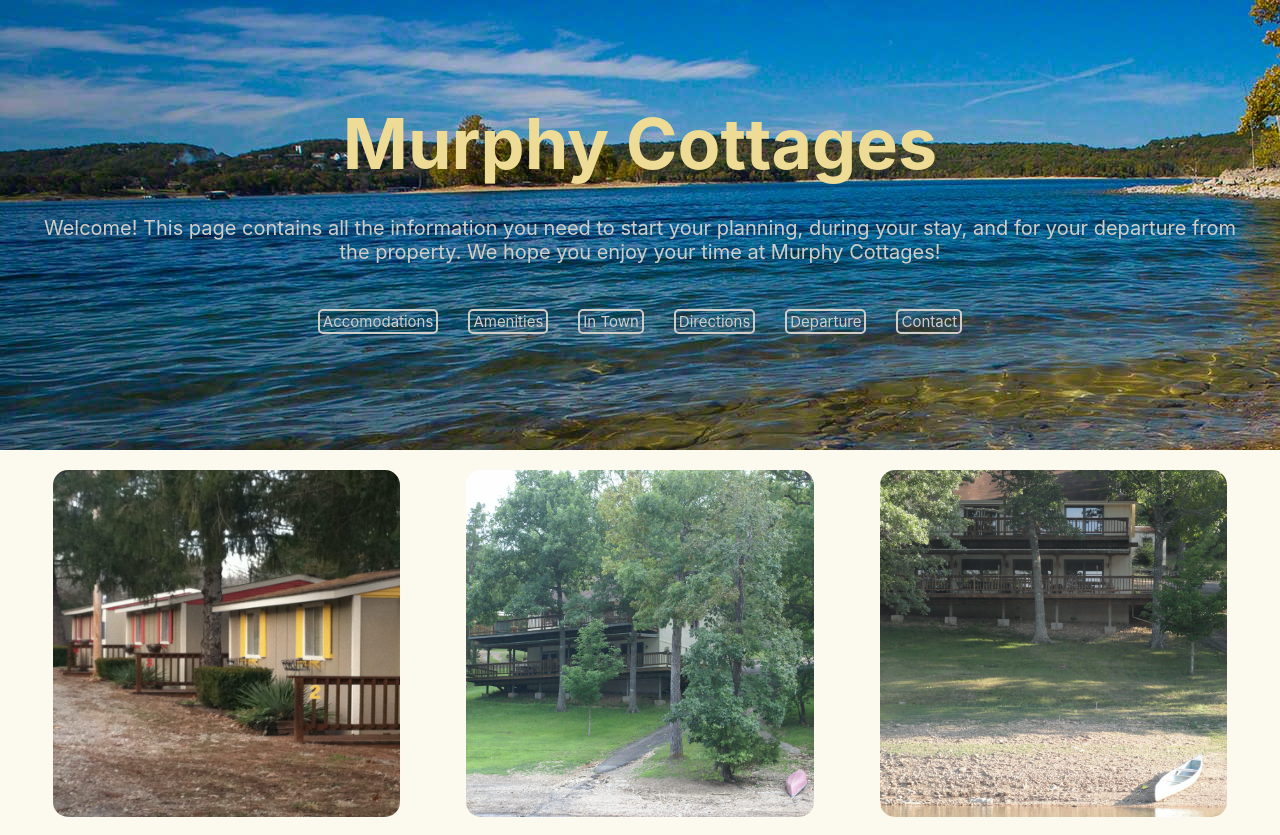
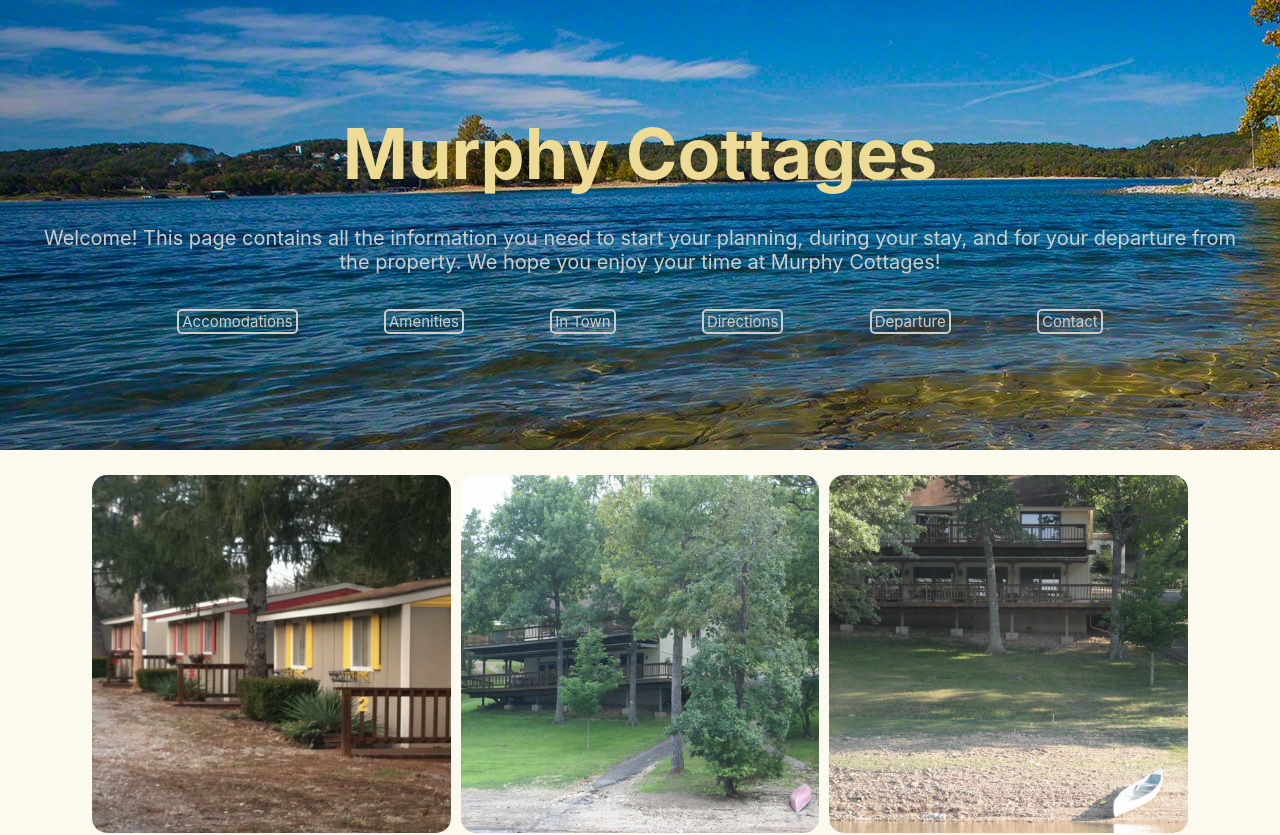
Before and after one commit to mkgude/murphy-lakehouse-app, a React (Create React App) app: page / in a window 1280 px wide. Shown: the top 835 px of the page. Built offline with nearby package versions, Linux system fonts and the light colour scheme.

Commit message:
edited photos and nav links

```diff
--- a/src/App.css
+++ b/src/App.css
@@ -35,6 +35,7 @@
 }
 .mc-nav {
   display: flex;
+  justify-content: center;
   flex-flow: row wrap;
   line-height: 1;
 }
@@ -46,7 +47,12 @@
   border-radius: 5px;
   padding: 3px;
   text-align: center;
-  margin: 15px;
+  margin: 5px;
+}
+.mc-links:hover {
+  color: rgb(241, 212, 105);
+  border: 2px solid rgba(241, 212, 105);
+  font-weight: bolder;
 }
 
 hr {
@@ -102,15 +108,17 @@
 
 .lake-photos {
   display: flex;
-  justify-content: space-around;
-  margin: 20px;
+  flex-direction: row;
+  flex-wrap: wrap;
+  justify-content: center;
+  margin-top: 20px;
+  margin-bottom: 20px;
 }
-
 .property-images {
-  width: 28%;
+  width: 45%;
+  margin: 5px;
   border-radius: 15px;
 }
-
 @media screen and (min-width: 640px) {
   .accomodations-info,
   .amenities-info,
@@ -123,4 +131,15 @@
     flex: 1;
     width: 50%;
   }
+  .mc-nav {
+    display: flex;
+    flex-flow: row wrap;
+    justify-content: space-evenly;
+    line-height: 1;
+    width: 85%;
+  }
+  .property-images {
+    width: 28%;
+    justify-content: space-between;
+  }
 }
```
